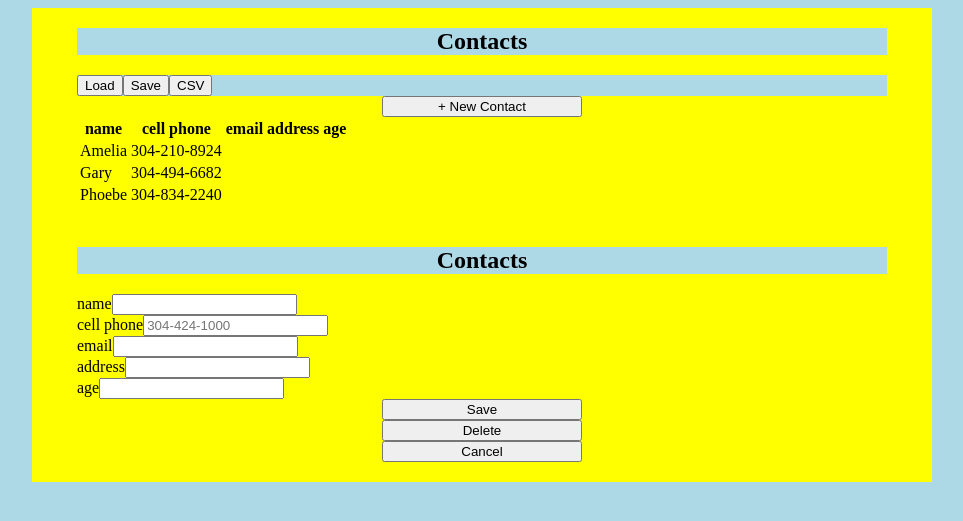
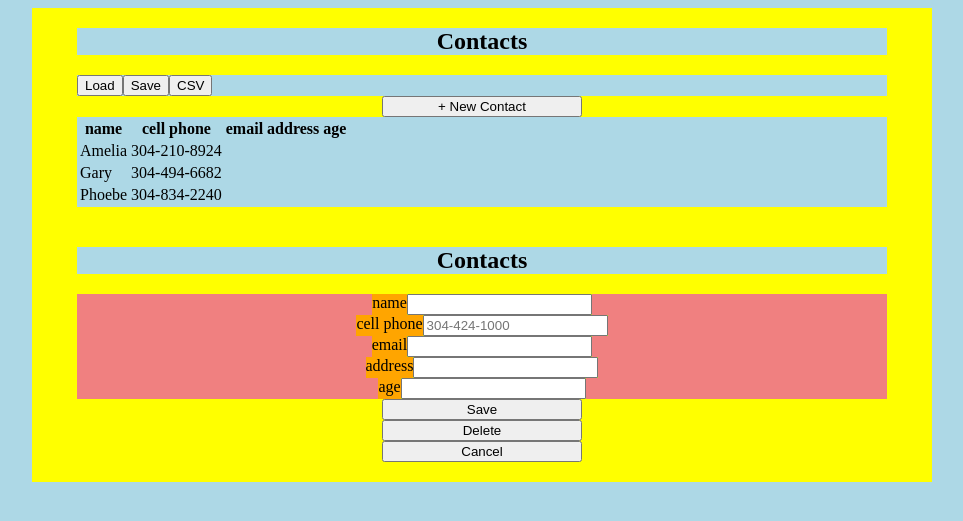
Before and after one commit to garydavenport73/bitOffice, a PHP site: page /contacts/contacts.html in a window 1280 px wide. Shown: the top 521 px of the page, without its empty margins (158-1121 px from the left). Run offline with PHP 8.4, Linux system fonts and the light colour scheme.

Commit message:
working on styling of contacts

```diff
--- a/style.css
+++ b/style.css
@@ -39,16 +39,41 @@ flex-direction:row;
 flex-wrap:wrap;
 }
 
-
 main>button, main>span, main>span>*{
 width:200px;
 }
-
 
 h1,h2,h3,h4,h5,h6, nav{
 background-color:lightblue;
 text-align:center;
 }
+
+#contacts-table{
+	background-color: lightblue;
+	overflow-x: auto;
+}
+
+#contacts-edit-form{
+	display:flex;
+	flex-direction: column;
+	align-items: center;
+	background-color: lightcoral;
+}
+
+#contacts-edit-form>div{
+	/* margin-left:auto;
+	margin-right:auto; */
+	display: flex;
+	flex-direction: row;
+	justify-content: space-between;
+	background-color: yellowgreen;
+	/* width:100%;
+	max-width: 400px; */
+}
+#contacts-edit-form>div>label{
+	background-color: orange;
+}
+
 
 #note{
 height: 320px;
@@ -59,6 +84,7 @@ height:100px;;
 }
 
 
+
 /*fine tuning
 button{
 	min-height:30px;
@@ -66,6 +92,9 @@ button{
  */
 
 
+
+
+/*  Needed for printiing in notes, may refactor to function*/
 pre {
 	white-space: pre-wrap;
 	overflow-wrap: break-word;
```
